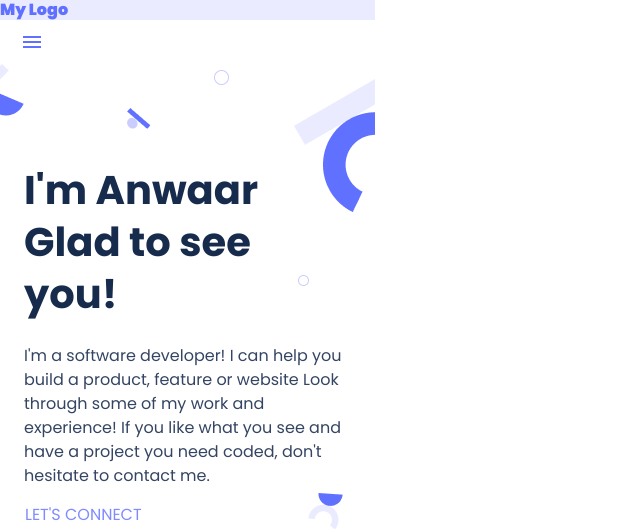
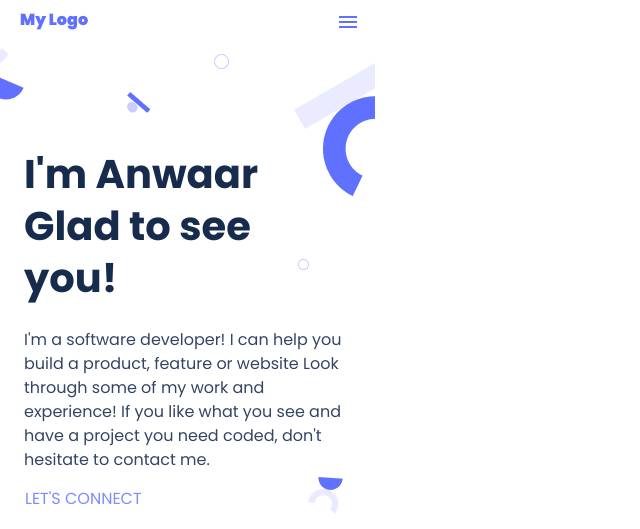
Before and after one commit to Anwaar12/My-Portfolio, a plain HTML site: page index.html in a window 1280 px wide. Shown: the top 529 px of the page, without its empty margins (0-640 px from the left). Drawn offline with nearby package versions, Linux system fonts and the light colour scheme.

Commit message:
add css files contain styles for first page

```diff
--- a/styles.css
+++ b/styles.css
@@ -12,7 +12,7 @@
   width: 375px;
   height: 718px;
   background-color: #fff;
-  border-radius: 1px 1px 1px 40px;
+  border-radius: 0 0 0 50px;
   background-image: url("./images/header-shapes\ mobile.png");
   background-repeat: no-repeat;
 }
@@ -21,7 +21,7 @@
   color: #6070ff;
 }
 
-nav {
+.div1 {
   display: flex;
   justify-content: space-between;
   padding: 10px 15px 10px 20px;
@@ -90,3 +90,7 @@ p {
   display: flex;
   justify-content: space-between;
 }
+
+a {
+  text-decoration: none;
+}
```
